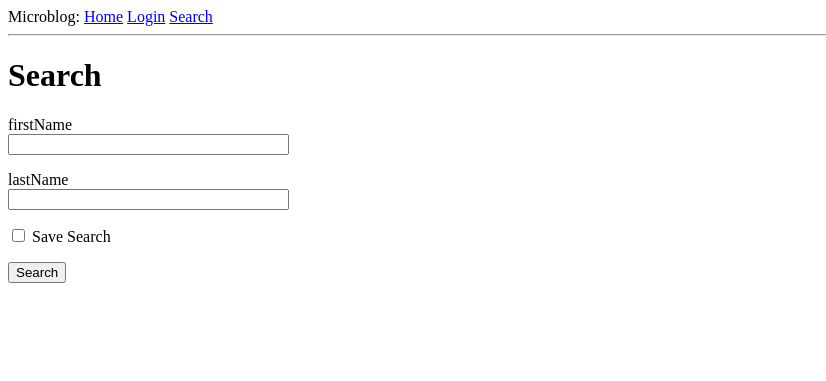
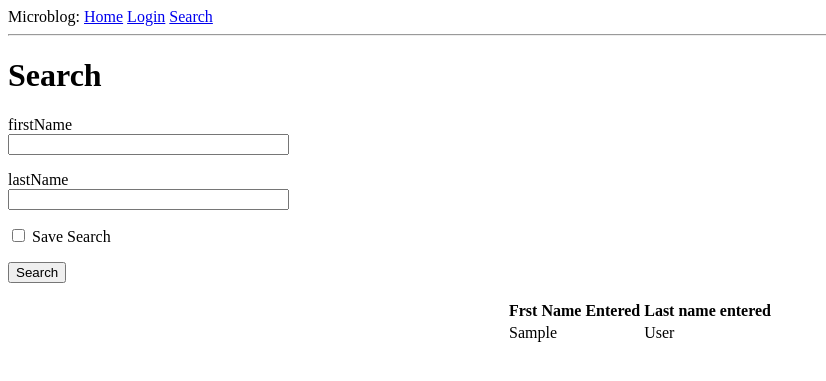
Before and after one commit to tkm3d1a/DB-found-webApp, a Flask app: template baseball-web-app/app/templates/search.html in a window 1280 px wide. Shown: the top 381 px of the page, without its empty margins (0-826 px from the left). Run offline with Flask 2, Linux system fonts and the light colour scheme; the template is opened without the code that fills it: values that come from a table or form of the project are taken from there, most other values are stand-ins (such as "Sample title", 1, 10 or a date in 2020); parts of the project's set-up code (start-up, migrations or seed data) failed here and were passed over.

Commit message:
updated search form/route

```diff
--- a/baseball-web-app/app/__init__.py
+++ b/baseball-web-app/app/__init__.py
@@ -4,6 +4,6 @@
 
 app = Flask(__name__)
 app.config.from_object(Config)
-db = SQLAlchemy(app)
+# db = SQLAlchemy(app)
 
-from app import routes, forms, orm
+from app import routes, forms
--- a/baseball-web-app/app/forms.py
+++ b/baseball-web-app/app/forms.py
@@ -1,6 +1,6 @@
 from flask_wtf import FlaskForm
 from wtforms import StringField, PasswordField, BooleanField, SubmitField
-from wtforms.validators import DataRequired
+from wtforms.validators import DataRequired, InputRequired
 
 class LoginForm(FlaskForm):
     username = StringField('Username', validators=[DataRequired()])
@@ -9,7 +9,7 @@
     submit = SubmitField('Sign In')
 
 class SearchForm(FlaskForm):
-    first_name = StringField('firstName', validators=[DataRequired()])
-    last_name = StringField('lastName', validators=[DataRequired()])
+    first_name = StringField('firstName', validators=[InputRequired()])
+    last_name = StringField('lastName', validators=[InputRequired()])
     save_search = BooleanField('Save Search')
     submit = SubmitField('Search')
--- a/baseball-web-app/app/routes.py
+++ b/baseball-web-app/app/routes.py
@@ -27,14 +27,20 @@
   search_form = SearchForm()
   # No crashing, but screen does not refresh with this hardcode.
   # Need to investigate more on why
+  # results = [
+  #   {
+  #     "firstName": search_form.first_name.data,
+  #     "lastName": search_form.last_name.data
+  #   }
+  # ]
   if search_form.validate_on_submit():
-  # if request.method == "POST":
+    if request.method == "POST":
     # hard coding to test results display
-    results = [
-      {
-        "firstName": search_form.first_name.data,
-        "lastName": search_form.last_name.data
-      }
-    ]
+      results = [
+        {
+          "firstName": search_form.first_name.data,
+          "lastName": search_form.last_name.data
+        }
+      ]
     return render_template('search.html', title='Results', form=search_form, results=results)
   return render_template('search.html', title='Search', form=search_form)
--- a/baseball-web-app/app/templates/search.html
+++ b/baseball-web-app/app/templates/search.html
@@ -16,7 +16,7 @@
     <p>{{ form.submit() }}</p>
   </form>
 
-  {% if stats %}
+  {% if results %}
   <center>
     <table bored="1">
       <tr>
```
Also changed, not shown: README.md.
